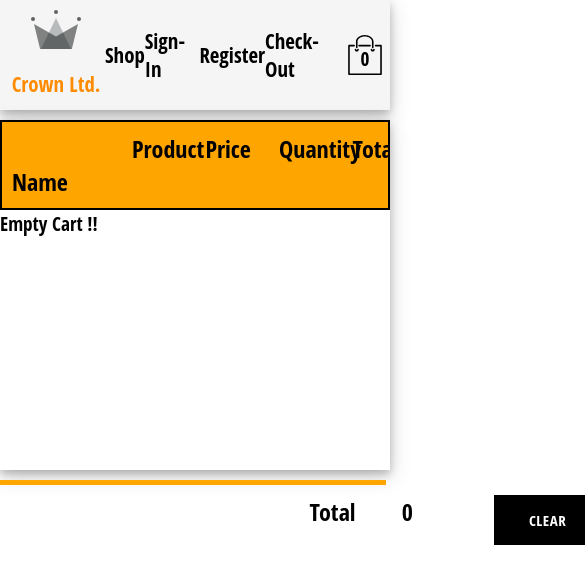
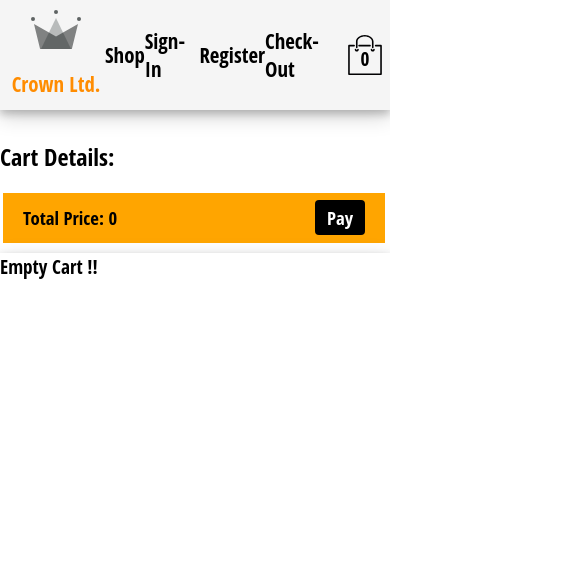
Before and after one commit to Narinder84/crown-z, a React (Create React App) app: page /cart_table in a window 390 px wide. Shown: the top 584 px of the page, 585 px wide, since content can reach past the window. Built offline with nearby package versions, Linux system fonts and the light colour scheme; the HTML template or start-up script is replaced by a standard one.

Commit message:
some change

```diff
--- a/src/components/table-row/table-row.jsx
+++ b/src/components/table-row/table-row.jsx
@@ -3,7 +3,7 @@ import {connect} from 'react-redux'
 
 
 import {removeItemFromCart,reduceItemFromCart,addItemToCart} from '../../redux/cart/cart.ations'
-import styles from './table-row.module.css';
+import styles from './table-row.module.scss';
 
 const TableRow =({item,reduce,remove,add})=> {
     const {imageUrl,name,price,quantity} =item
--- a/src/components/table-row/table-row.module.css
+++ b/src/components/table-row/table-row.module.scss
@@ -16,7 +16,9 @@
     margin-right: 5px;
   }
 
-
+  .mobile_container{
+    display: none;
+  }
 .data_body{
 
     display: flex;
@@ -53,3 +55,20 @@
   padding-right:10px ;
   cursor: pointer;
 }
+
+
+
+@media screen and (max-width: 600px) {
+  .data_body{
+    width: 97%;
+    border: black 1px solid;
+    border-radius: 5px;
+    margin-left: 0px;
+    margin-right: 5px;
+  }
+  .data_name_im {
+    width: 50%;
+    flex-direction: column;
+  }
+
+}
--- a/src/pages/crat-table/cart-table.component.jsx
+++ b/src/pages/crat-table/cart-table.component.jsx
@@ -14,44 +14,29 @@ class CartTable  extends React.Component {
 
         return (
             <div className={styles.con} >
+            <h2  >Cart Details:</h2>
+            <h3 id="h3" ><p>Total Price: {total}</p><btn className="mobi" >Pay</btn></h3>
+
                 <div className={styles.container} >
+
                     <div className={styles.header_body} >
-               <div className={styles.header_name} >
-                   <span>Product Name</span>
-               </div>
-               <div className={styles.header_name} >
-                   <span>Price</span>
-               </div>
-               <div className={styles.header_name} >
-                   <span>Quantity</span>
-               </div>
-               <div className={styles.header_name} >
-                   <span>Total</span>
-               </div>
-               <div className={styles.header_name} >
-                   <span>Action</span>
-               </div>
+                        <div className={styles.header_name} ><span>Product Name</span></div>
+                        <div className={styles.header_name} ><span>Price</span></div>
+                        <div className={styles.header_name} ><span>Quantity</span></div>
+                        <div className={styles.header_name} ><span>Total</span></div><div className={styles.header_name} ><span>Action</span></div>
                     </div>
                     {
                         items.length===0?(<div className={styles.empty} >Empty Cart !!</div>):(items.map((item , ind)=> (<TableRow key={ind} item={item}  />)))
 
                     }
 
+                </div>
 
-            </div>
                 <div className={styles.footer_body} >
-               <div className={styles.footer_name} >
-                   <span></span>
-               </div>
-               <div className={styles.footer_name} >
-                   <span></span>
-               </div>
-               <div className={styles.footer_name} >
-                   <span>Total</span>
-               </div>
-               <div className={styles.footer_name} >
-                   <span>{total}</span>
-               </div>
+                    <div className={styles.footer_name} ><span></span></div>
+                    <div className={styles.footer_name} ><span></span></div>
+                    <div className={styles.footer_name} ><span>Total</span></div>
+                    <div className={styles.footer_name} ><span>{total}</span></div>
                     <div className={styles.footer_name} >
                         <span className={styles.bt} >
                                 <div ><CustomeButton isSmall  onClick={()=>remove()} >Clear</CustomeButton></div>
--- a/src/pages/crat-table/cart-table.module.css
+++ b/src/pages/crat-table/cart-table.module.css
@@ -3,6 +3,9 @@
     width: 100%;
     left:5px;
 
+  }
+  .con h3{
+      display: none;
   }
 .container{
 
@@ -84,3 +87,39 @@
     font-size: 1.2em;
     font-weight: 700;
 }
+
+
+@media screen and (max-width: 600px) {
+    .con h3{
+        margin: 0 5px 10px 3px;
+        padding: 0 20px 0 20px;
+        display:flex;
+        height: 50px;
+        background-color: orange;
+        justify-content: space-between;
+        align-items: center;
+
+    }
+    h3 btn{
+        display: flex;
+        justify-content: center;
+        background-color: black;
+        color: white;
+        width: 40px;
+        padding: 5px;
+        border-radius: 4px;
+      }
+
+    .header_body{
+        display: none;
+    }
+    .footer_body{
+        display: none;
+    }
+
+    .container{
+
+        min-height: 100vh;
+    }
+
+  }
```
Lines whose indentation alone changed are shown as unchanged.
